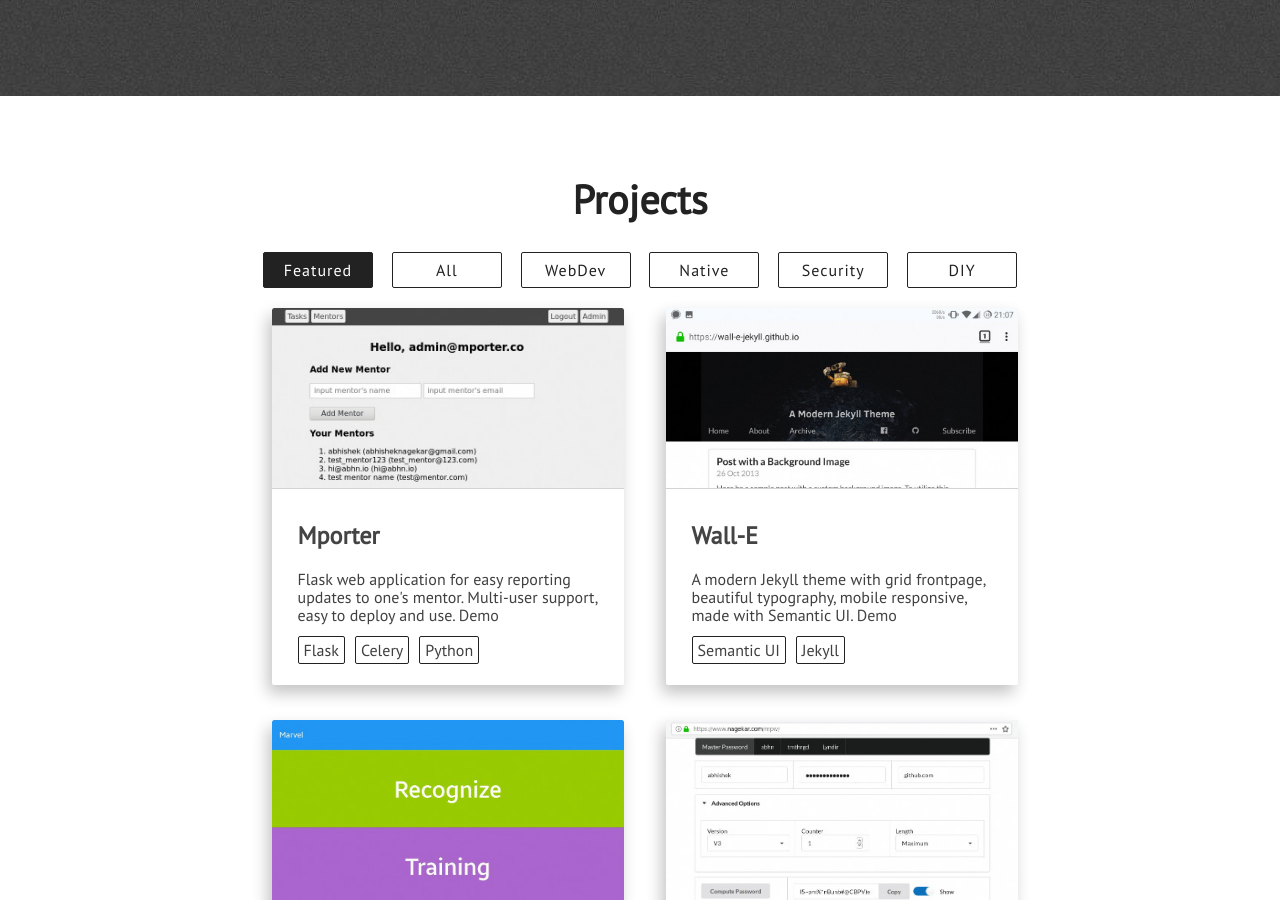
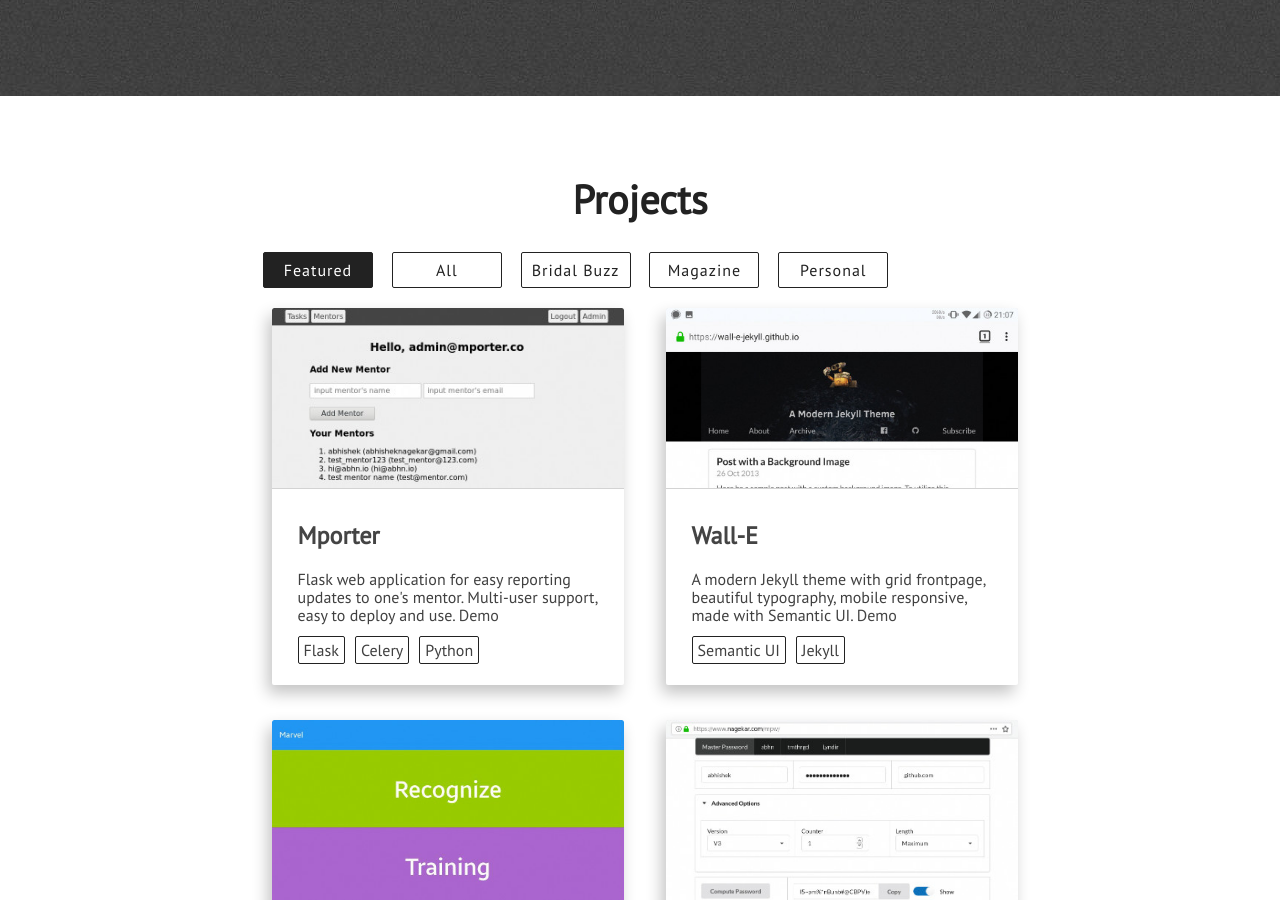
Before and after one commit to kendallnodorft/kendallnodorft.github.io, a Jekyll site: the page built from index.html, in a window 1280 px wide and 900 px high, scrolled down 2804 px. Built offline with Jekyll 4.4.1, drawn with Linux system fonts in a browser that asks for light colours; nearby versions of some CDN libraries.

Commit message:
Update projects.html

```diff
--- a/_includes/projects.html
+++ b/_includes/projects.html
@@ -7,10 +7,10 @@
 
                     <a id="featured" class="semi-transparent-button with-border white-button" onclick="selected('featured')">Featured</a>
                     <a id="all" class="semi-transparent-button with-border white-button" onclick="selected('all')">All</a>
-                    <a id="webdev" class="semi-transparent-button with-border white-button" onclick="selected('webdev')">WebDev</a>
-                    <a id="native" class="semi-transparent-button with-border white-button" onclick="selected('native')">Native</a>
-                    <a id="security" class="semi-transparent-button with-border white-button" onclick="selected('security')">Security</a>
-                    <a id="diy" class="semi-transparent-button with-border white-button" onclick="selected('diy')">DIY</a>
+                    <a id="webdev" class="semi-transparent-button with-border white-button" onclick="selected('webdev')">Bridal Buzz</a>
+                    <a id="native" class="semi-transparent-button with-border white-button" onclick="selected('native')">Magazine</a>
+                    <a id="security" class="semi-transparent-button with-border white-button" onclick="selected('security')">Personal</a>
+
 
                 </div>
 
```
